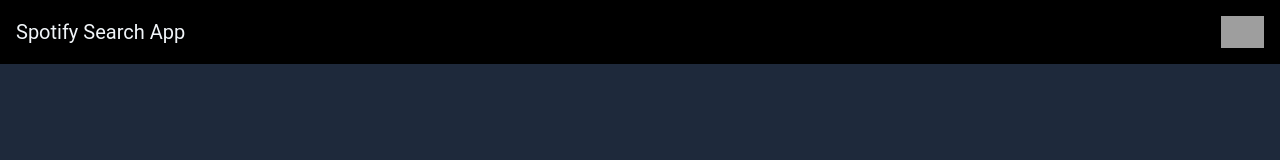
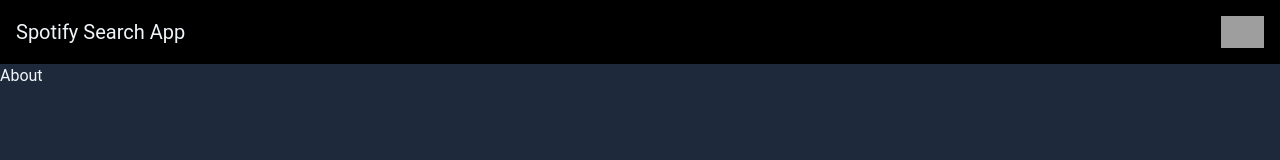
Before and after one commit to VictorMerino/spotify-search-nuxt, a Nuxt app: page /about in a window 1280 px wide. Shown: the top 160 px of the page. Built offline with nearby package versions, Linux system fonts and the light colour scheme; grey boxes are pictures that could not be loaded.

Commit message:
Just add about page

```diff
--- /dev/null
+++ b/pages/about/index.vue
@@ -0,0 +1,3 @@
+<template>
+  <div>About</div>
+</template>
```
